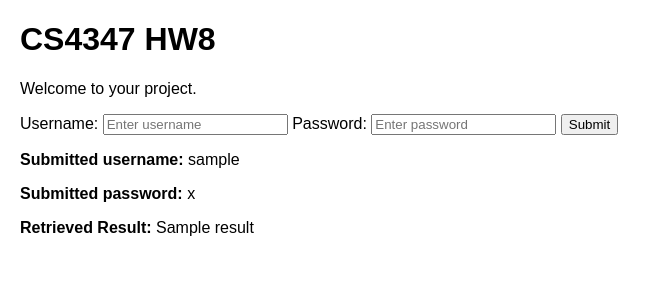
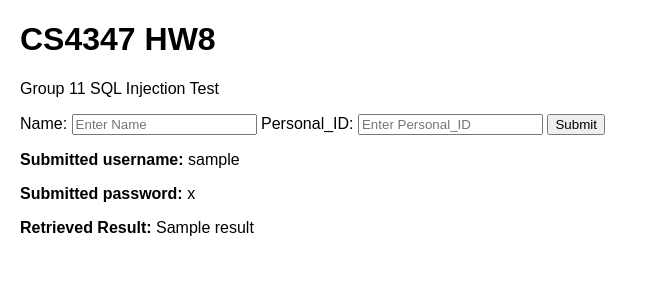
Before and after one commit to Eukio/CS4347HW8, a Flask app: template website/templates/main.html in a window 1280 px wide. Shown: the top 300 px of the page, without its empty margins (0-661 px from the left). Run offline with Flask 3, Linux system fonts and the light colour scheme; the template is opened without the code that fills it: most values are stand-ins (such as "Sample title", 1, 10 or a date in 2020).

Commit message:
updated sql

```diff
--- a/website/templates/main.html
+++ b/website/templates/main.html
@@ -13,12 +13,12 @@
 </head>
 <body>
     <h1>CS4347 HW8</h1>
-    <p>Welcome to your project.</p>
+    <p>Group 11 SQL Injection Test</p>
     <form method="post" action="/">
-        <label for="username">Username:</label>
-        <input type="text" id="username" name="username" placeholder="Enter username">
-        <label for="password">Password:</label>
-        <input type="password" id="password" name="password" placeholder="Enter password">
+        <label for="username">Name:</label>
+        <input type="text" id="username" name="username" placeholder="Enter Name">
+        <label for="password">Personal_ID:</label>
+        <input type="text" id="password" name="password" placeholder="Enter Personal_ID">
         <button type="submit">Submit</button>
     </form>
 
```
Also changed, not shown: website/views.py (+10 -4 lines).
